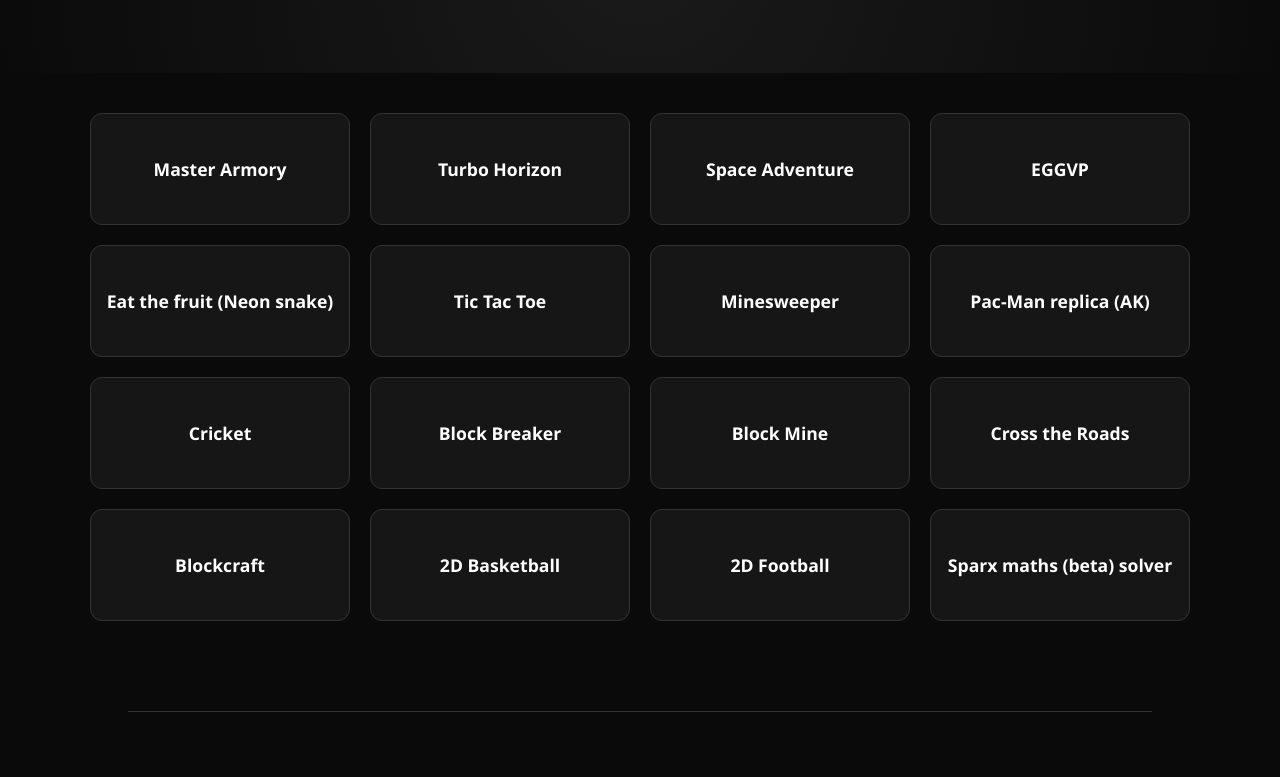
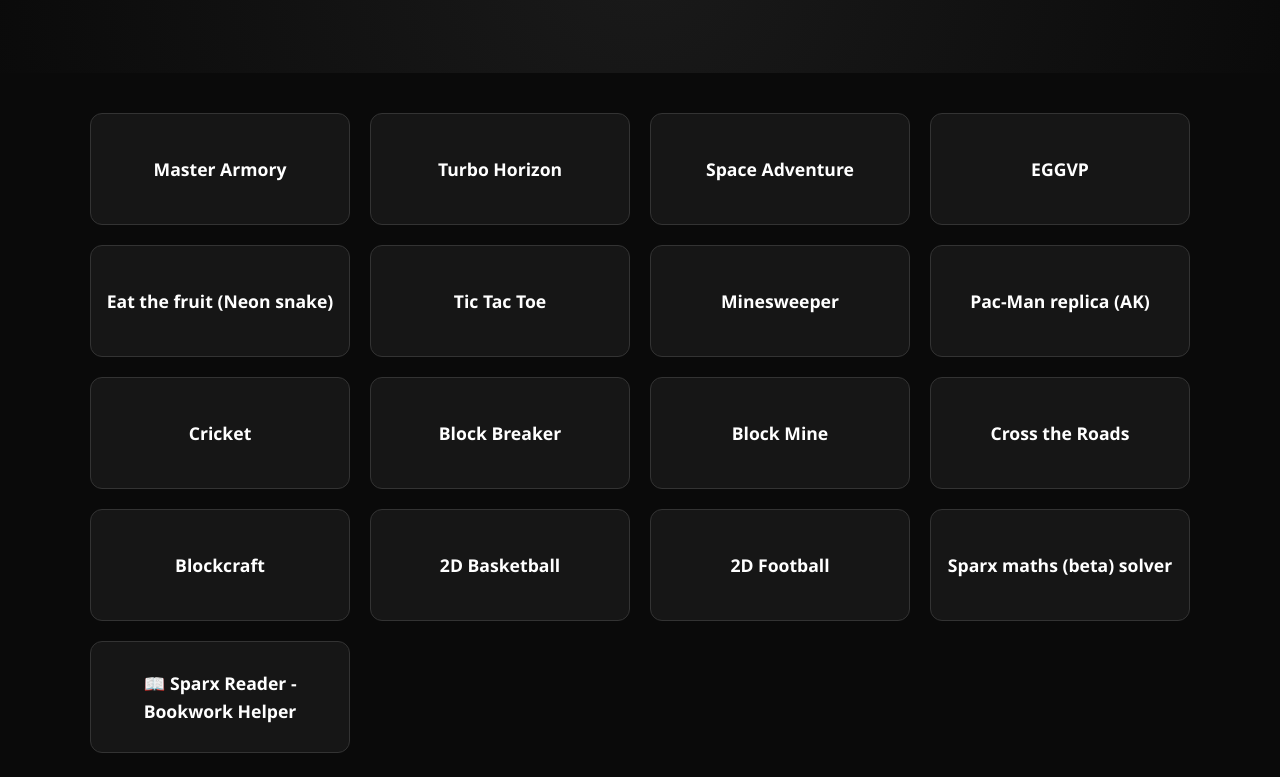
Before and after one commit to ERR0RA/NebulaGames, a plain HTML site: page index.html in a window 1280 px wide. Shown: the part 175-952 px from the top of the page. Drawn offline with Linux system fonts and the light colour scheme.

Commit message:
Update index.html

```diff
--- a/index.html
+++ b/index.html
@@ -11,7 +11,6 @@
             --card-bg: #161616;
             --text: #e0e0e0;
         }
-
         body {
             font-family: 'Segoe UI', Roboto, Helvetica, Arial, sans-serif;
             background-color: var(--bg);
@@ -23,14 +22,12 @@
             min-height: 100vh;
             line-height: 1.6;
         }
-
         header {
             text-align: center;
             padding: 60px 20px;
             width: 100%;
             background: radial-gradient(circle at center, #1a1a1a 0%, #0a0a0a 100%);
         }
-
         h1 {
             font-size: 3rem;
             color: var(--primary);
@@ -39,12 +36,10 @@
             letter-spacing: 4px;
             text-shadow: 0 0 20px rgba(0, 255, 136, 0.3);
         }
-
         .subtitle {
             color: #888;
             margin-top: 10px;
         }
-
         /* Responsive Grid Layout */
         .link-container {
             display: grid;
@@ -54,7 +49,6 @@
             max-width: 1100px;
             padding: 40px 0;
         }
-
         .game-link {
             background: var(--card-bg);
             color: white;
@@ -71,7 +65,6 @@
             justify-content: center;
             height: 60px;
         }
-
         .game-link:hover {
             background: var(--primary);
             color: #000;
@@ -79,7 +72,6 @@
             transform: translateY(-5px);
             box-shadow: 0 10px 20px rgba(0, 255, 136, 0.2);
         }
-
         /* Content Sections */
         .content-section {
             max-width: 800px;
@@ -90,14 +82,12 @@
             border-radius: 15px;
             border-left: 4px solid var(--primary);
         }
-
         hr {
             width: 80%;
             border: 0;
             border-top: 1px solid #333;
             margin: 50px 0;
         }
-
         .legal-note {
             font-size: 0.85rem;
             color: #777;
@@ -106,14 +96,12 @@
             border-radius: 5px;
             font-family: monospace;
         }
-
         footer {
             padding: 40px;
             text-align: center;
             font-size: 0.9rem;
             color: #555;
         }
-
         .badge {
             display: inline-block;
             padding: 4px 12px;
@@ -126,12 +114,10 @@
     </style>
 </head>
 <body>
-
     <header>
         <h1>Nebula Games</h1>
         <p class="subtitle">Experience the future of browser gaming</p>
     </header>
-
     <div class="link-container">
         <a href="masterarmory.html" target="_blank" class="game-link">Master Armory</a>
         <a href="turbohorizon.html" target="_blank" class="game-link">Turbo Horizon</a>
@@ -148,14 +134,16 @@
         <a href="blockblast.html" target="_blank" class="game-link">Block Mine</a>
         <a href="crossyroads.html" target="_blank" class="game-link">Cross the Roads</a>
         <a href="blockcraft.html" target="_blank" class="game-link">Blockcraft</a>
-
         <a href="basketball.html" target="_blank" class="game-link">2D Basketball</a>
         <a href="football.html" target="_blank" class="game-link">2D Football</a>
+
+        <!-- Old Sparx solver link (kept it) -->
         <a href="sparxmaths.html" target="_blank" class="game-link">Sparx maths (beta) solver</a>
+
+        <!-- NEW Sparx Reader Button -->
+        <a href="reader.html" target="_blank" class="game-link">📖 Sparx Reader - Bookwork Helper</a>
     </div>
-
     <hr>
-
     <div class="content-section">
         <span class="badge">DEVELOPER NOTES</span>
         <p>From <strong>DC</strong>: Thank you to everyone participating in and playing these games. These games are co-created with AI, except for the custom logic and sections where I have personally written and refined the code.</p>
@@ -167,7 +155,6 @@
             <li>Implementing user feedback system</li>
         </ul>
     </div>
-
     <div class="content-section">
         <span class="badge">LEGAL & COPYRIGHT</span>
         <p class="legal-note">
@@ -176,12 +163,10 @@
             Accordingly, DC is the credited owner and arranger of these works.
         </p>
     </div>
-
     <footer>
         All games are a collaboration between DC, AK, and AI. <br>
         Credits are fully attributed to original game owners where applicable. <br>
         Hosted on GitHub Pages &copy; 2026
     </footer>
-
 </body>
 </html>
```
